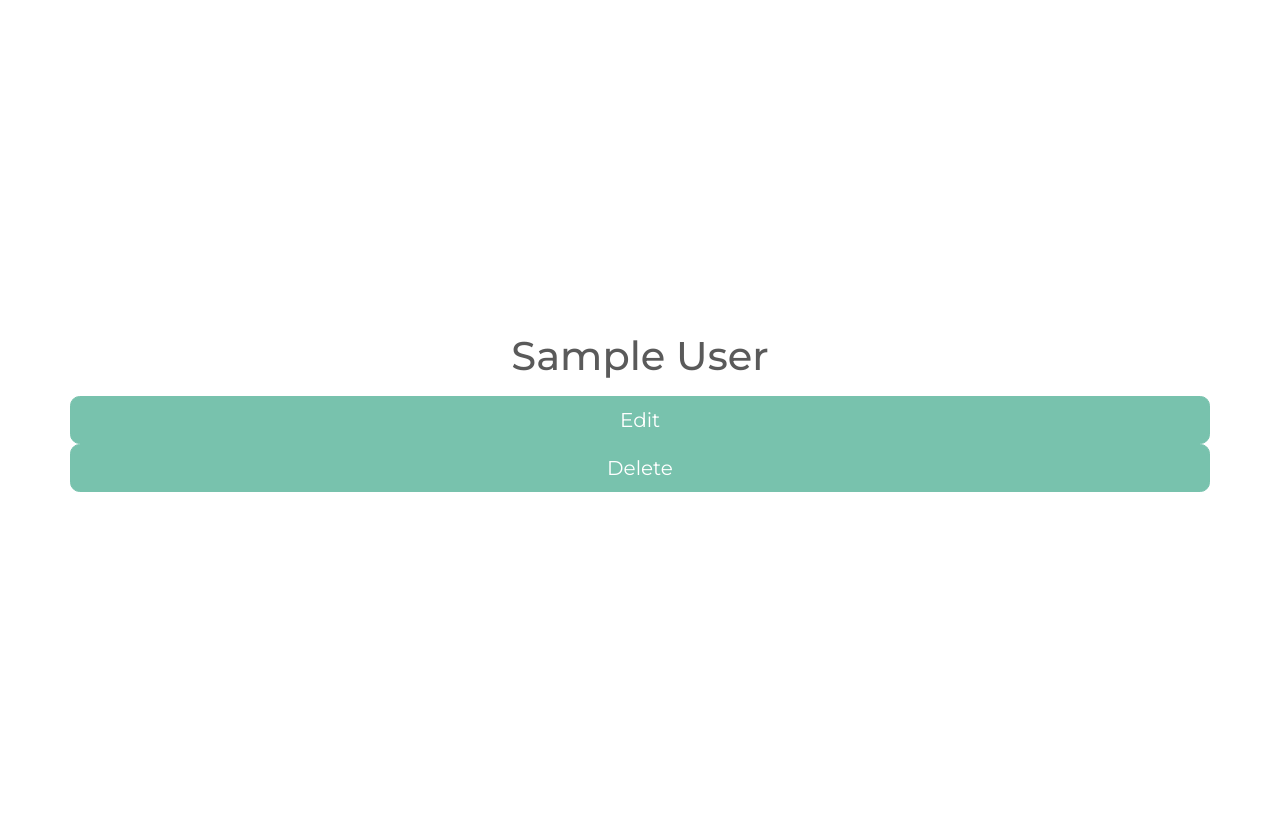
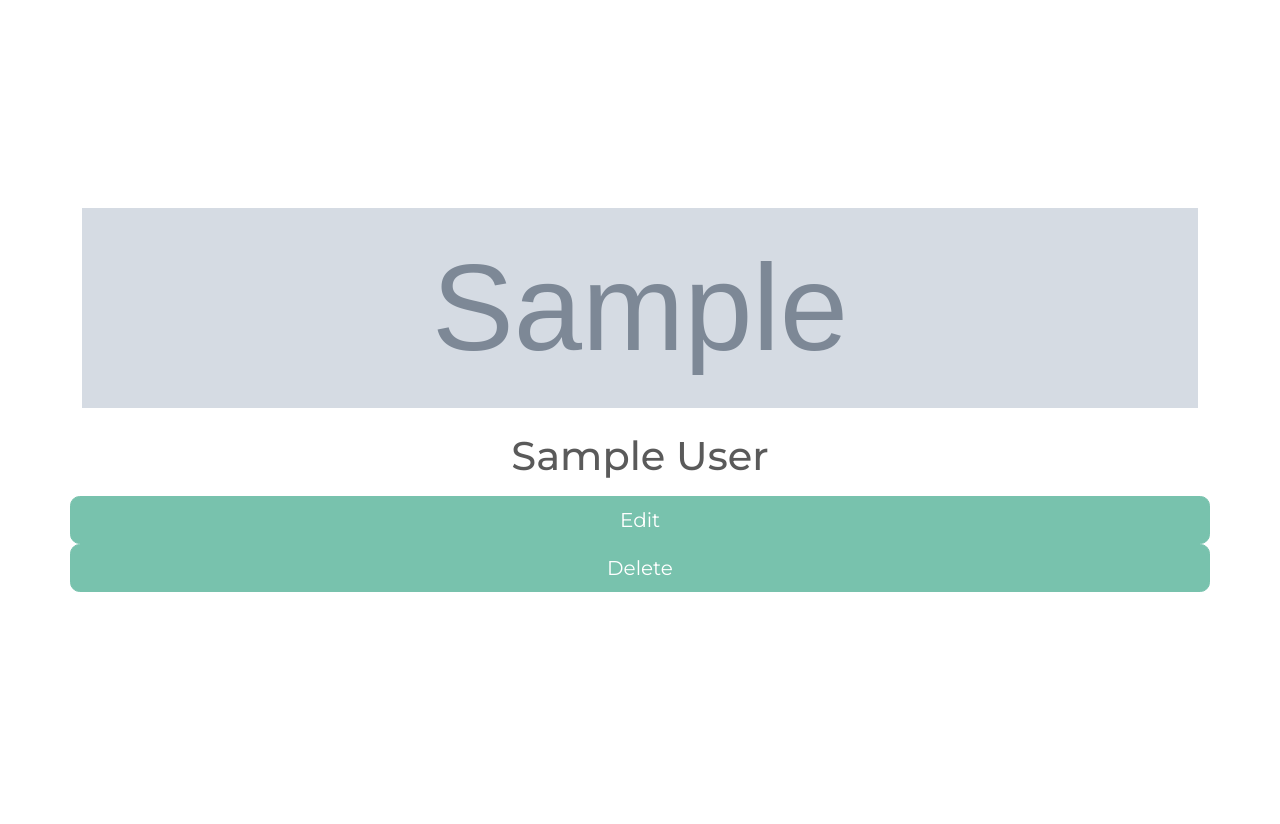
Before and after one commit to AnyaAven/blogly, a Flask app: page /users/1 in a window 1280 px wide. Run offline with Flask 3, Linux system fonts and the light colour scheme; tables that the repository leaves empty hold one stand-in row (values such as "Sample post"); grey boxes marked "Sample" are stand-in pictures.

Commit message:
Fixed rendered details

```diff
--- a/templates/user_detail.jinja
+++ b/templates/user_detail.jinja
@@ -7,23 +7,20 @@
     <div class="container">
 
         <div class="row">
+
+            <img src="{{ user_image }}" alt="{{ user_full_name }}'s profile picture" height="200" width="200">
             <h1 class="pt-4 mb-3 text-center">{{ user_full_name }}</h1>
 
-                {# FIXME: this needs to redirect corrently #}
-            <button class="btn btn-primary btn-lg w-100">
+            <a href="/users/{{ user_id }}/edit" class="btn btn-primary btn-lg w-100">
                 Edit
-            </button>
+            </a>
 
-            {# FIXME: this needs to del from db #}
-            <button class="btn btn-primary btn-lg w-100">
+            {# FIXME: can an anchor tag be a post? We used submit to fix this. Does it work? #}
+            <a href="/users/{{ user_id }}/delete" type="submit" class="btn btn-primary btn-lg w-100">
                 Delete
-            </button>
+            </a>
         </div>
 
   </div>
 
 {% endblock %}
-
-
-{#<a href="/search?q=lemurs">Search for lemurs!</a> // GET
-<a href="/users/joel">All about Joel</a> #}
```
Also changed, not shown: templates/user_listing.jinja (+4 -5 lines).
